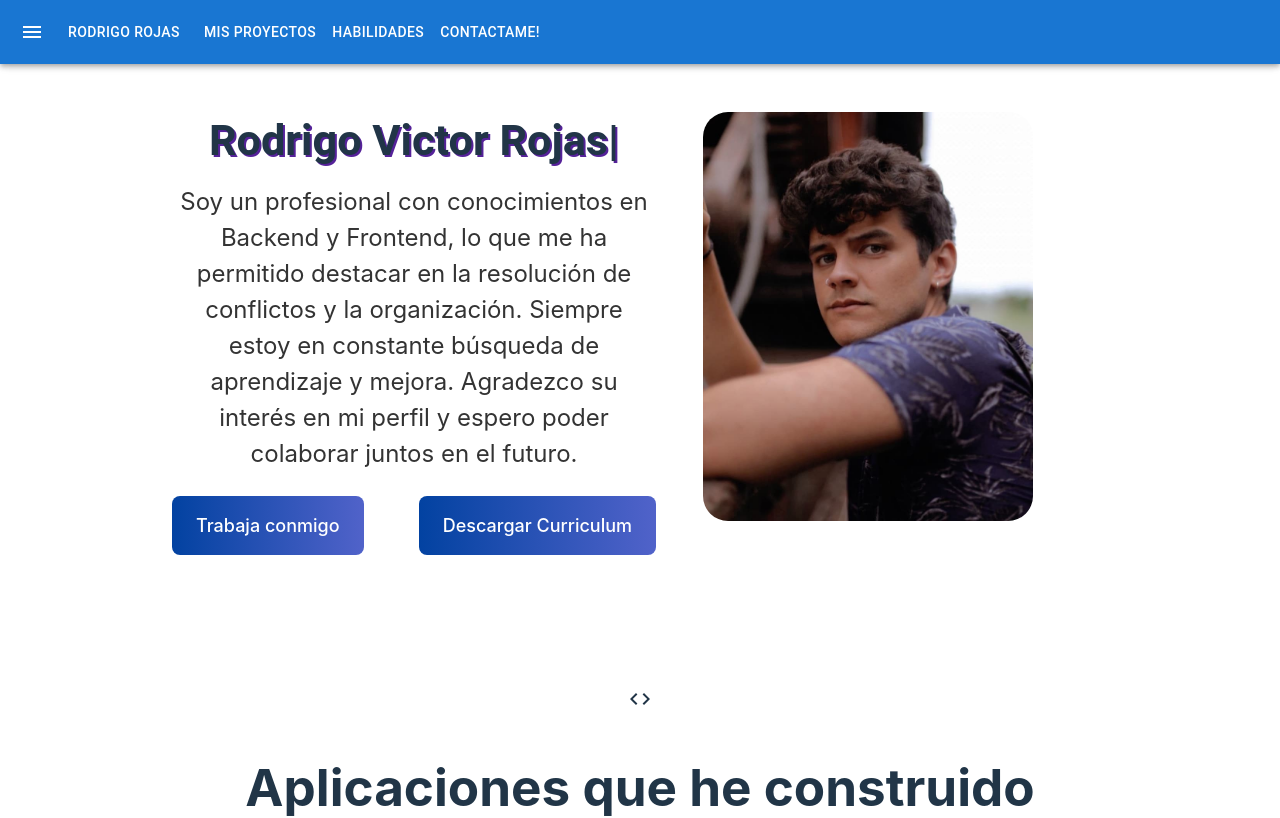
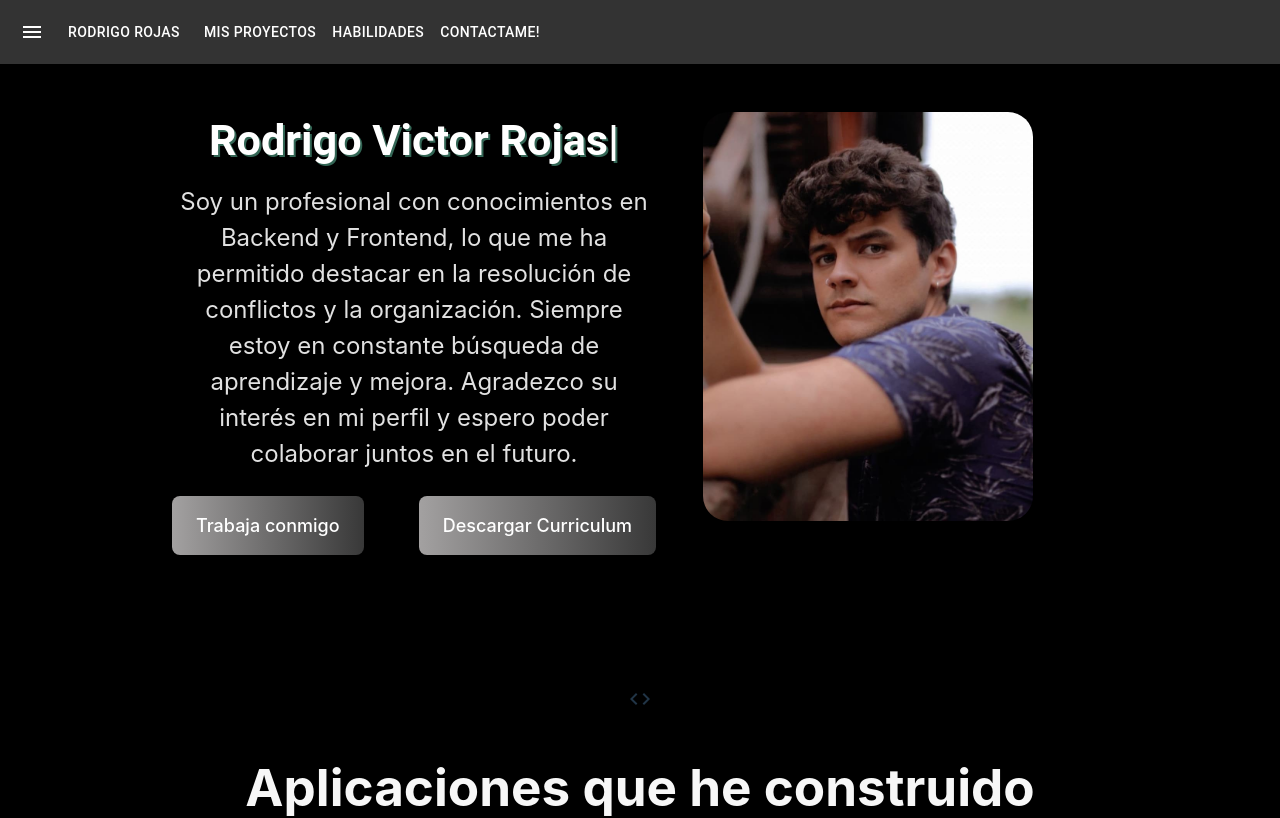
Before and after one commit to rojassrodrigo/Portfolio-vite, a React (Vite) app: page / in a window 1280 px wide. Shown: the top 818 px of the page. Built offline with nearby package versions, Linux system fonts and the light colour scheme.

Commit message:
37 commit

```diff
--- a/src/App.css
+++ b/src/App.css
@@ -4,6 +4,7 @@
   margin: 0 auto;
   padding: 2rem;
   text-align: center;
+  background-color: black;
 }
 
 .logo {
--- a/src/componentes/About.jsx
+++ b/src/componentes/About.jsx
@@ -21,7 +21,8 @@ export default function About() {
                 lineHeight: '1.5',
                 fontWeight: 'bold',
                 display: 'block',
-                textShadow: '2px 2px #529',
+                textShadow: '2px 2px #365',
+                color: '#fff'
               }}
               repeat={Infinity}
             />
--- a/src/componentes/Navbar.jsx
+++ b/src/componentes/Navbar.jsx
@@ -34,7 +34,7 @@ export default function Navbar() {
   ];
 
   return (
-    <AppBar position="fixed">
+    <AppBar position="fixed" sx={{ backgroundColor: "#333333" }}>
       <Toolbar>
         <IconButton
           edge="start"
--- a/src/css/About.module.css
+++ b/src/css/About.module.css
@@ -4,12 +4,13 @@
 h1 {
   font-size: 1.5rem;
   margin-bottom: 0.5rem;
+  color: #f7f7f7;
 }
 
 .card {
   display: flex;
   flex-direction: row;
-  background-color: #fff;
+  background-color: #000000;
   border-radius: 16px;
   overflow: hidden;
   max-width: 1000px;
@@ -17,9 +18,31 @@ h1 {
   width: 100%;
   margin-top: 10px;
 }
+@media only screen and (min-width: 768px) {
+  .card {
+    flex-direction: row;
+  }
+}
+@media only screen and (min-width: 768px) {
+  .ctaContainer {
+    flex-direction: row;
+  }
+}
+
+.ctaContainer button:first-child {
+  margin-right: 16px;
+  margin-bottom: 0;
+}
+
 @media only screen and (max-width: 768px) {
-  .card {
-    flex-direction: column;
+  .ctaContainer button:first-child {
+    margin-right: 0;
+    margin-bottom: 16px;
+  }
+}
+@media only screen and (max-width: 768px) {
+  .cardContent {
+    flex-basis: 100%;
   }
 }
 
@@ -38,7 +61,7 @@ h1 {
 
 .cardContent p {
   font-size: 24px;
-  color: #333;
+  color: #ffffffe1;
   margin-bottom: 24px;
   line-height: 1.5;
 }
@@ -74,7 +97,7 @@ h1 {
 
 .button {
   color: #fff;
-  background-image: linear-gradient(to right, #0242a1, #011bb1af);
+  background-image: linear-gradient(to right, #a3a1a1, #525252af);
   padding: 16px 24px;
   border-radius: 8px;
   font-size: 18px;
@@ -111,7 +134,7 @@ h1 {
 }
 
 .button.secondary {
-  background-image: linear-gradient(to right, #0069a193, #014d7cb0);
+  background-image: linear-gradient(to right, #a5a5a593, #515c63b0);
 }
 
 .button.secondary:hover {
@@ -126,7 +149,7 @@ h1 {
 
 
 .ctaContainer a:hover {
-  background-color: #555555c0;
+  background-color: #f5f1f1c0;
 }
 
 .cardImage {
--- a/src/css/Contact.module.css
+++ b/src/css/Contact.module.css
@@ -1,6 +1,7 @@
 #contact {
   margin-bottom: 0.5rem;
 }
+
 
 .container {
     max-width: 500px;
@@ -29,8 +30,8 @@
 
   .cardTitle h1 {
     font-size: 2.5rem;
-    font-weight: 500;
-    color: #444;
+    margin-bottom: 2.3rem;
+    color: #f7f7f7;
   }
 
   .subtitulo {
--- a/src/css/Navbar.module.css
+++ b/src/css/Navbar.module.css
@@ -2,7 +2,7 @@
   display: flex;
   justify-content: space-between;
   align-items: center;
-  background-color: #333;
+  background-color: #000000;
   color: #fff;
   padding: 20px;
 }
--- a/src/index.css
+++ b/src/index.css
@@ -11,7 +11,7 @@
 
   color-scheme: light dark;
   color: rgba(255, 255, 255, 0.87);
-  background-color: #242424;
+  background-color: #050505;
 
   font-synthesis: none;
   text-rendering: optimizeLegibility;
@@ -30,6 +30,7 @@ a:hover {
 }
 
 body {
+  background-color: #000000;
   margin: 0;
   display: flex;
   place-items: center;
```
